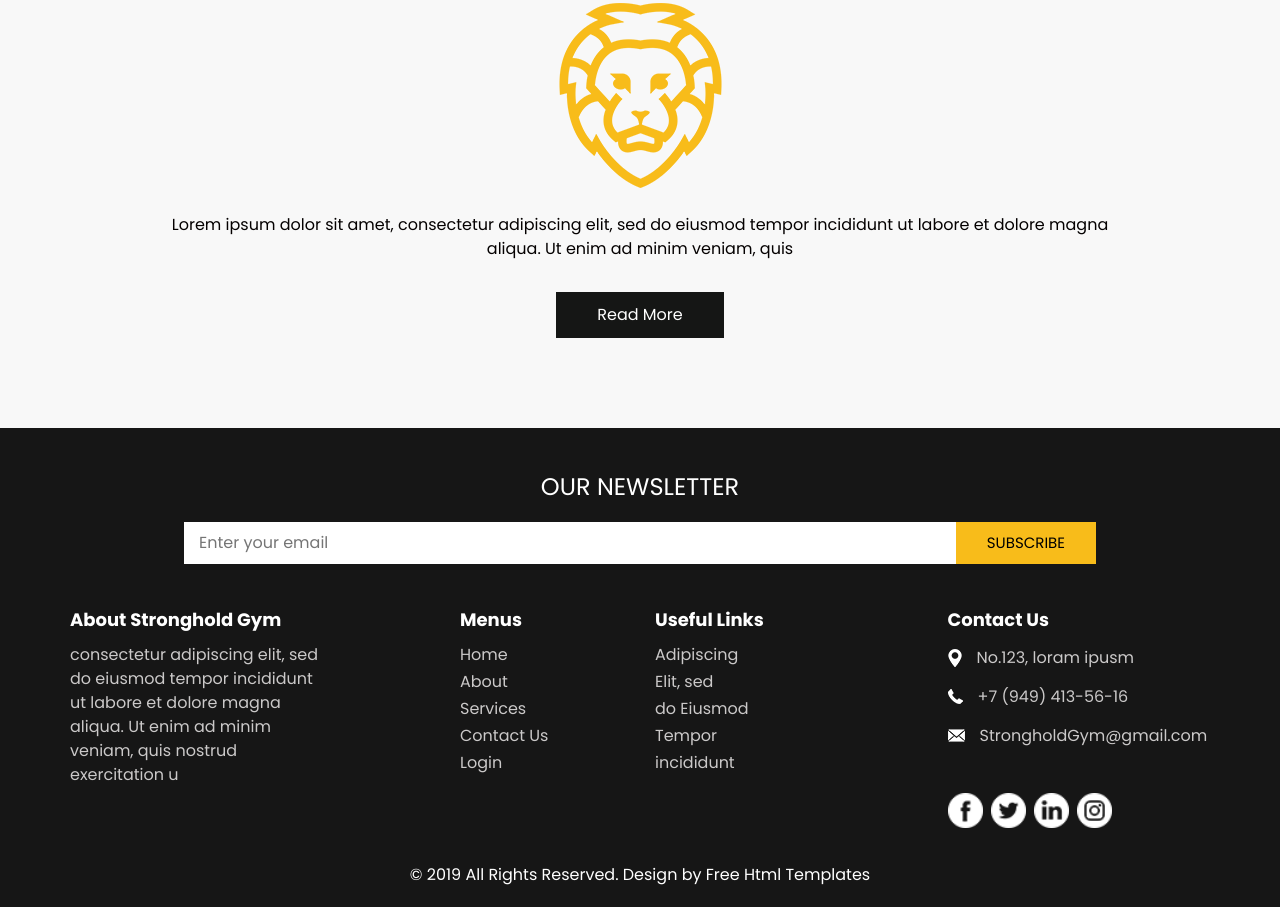
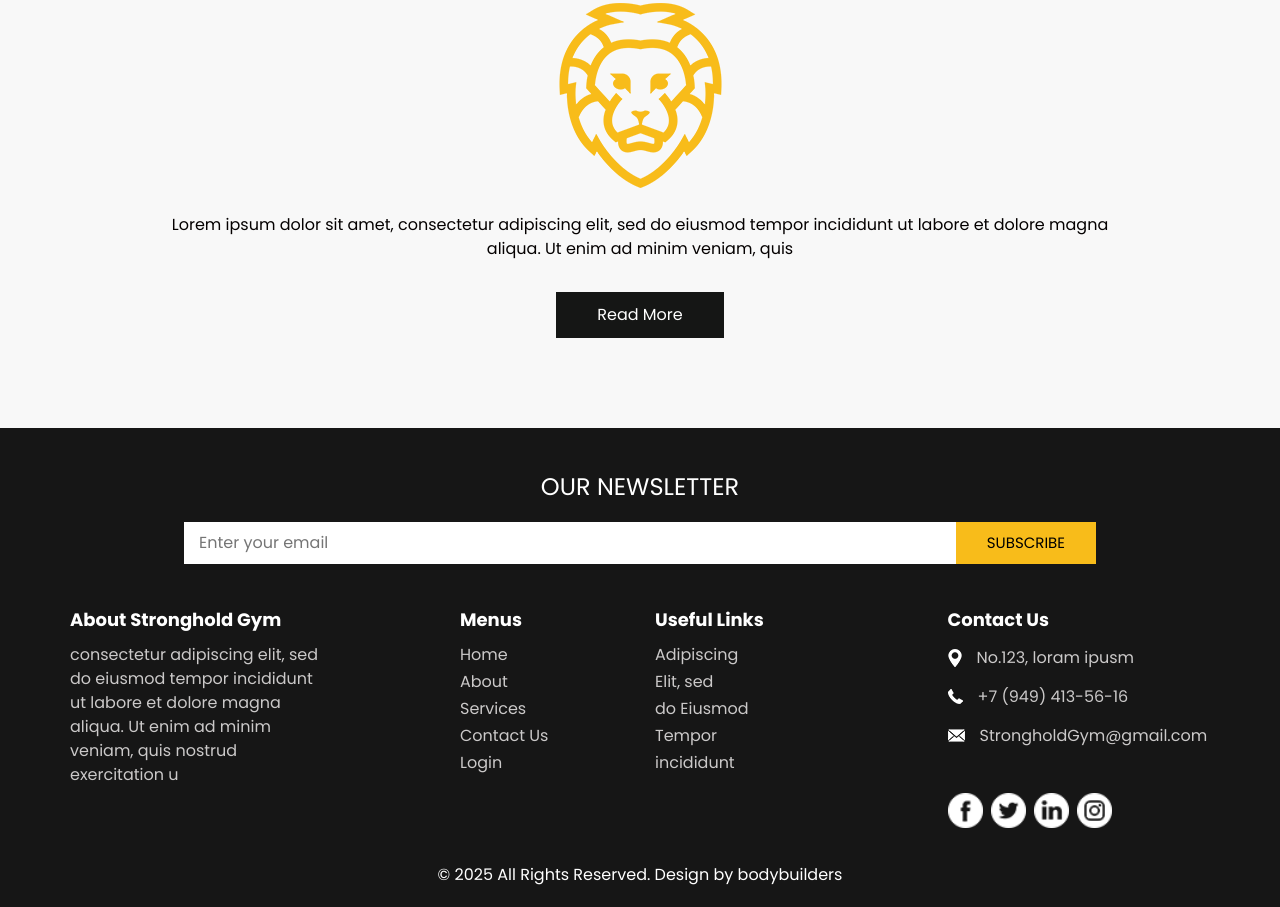
Before and after one commit to LO14er/Kurcach, a plain HTML site: page about.html in a window 1280 px wide. Shown: the part 315-1222 px from the top of the page. Drawn offline with nearby package versions, Linux system fonts and the light colour scheme; a web font is replaced by a local one.

Commit message:
Update about.html

```diff
--- a/about.html
+++ b/about.html
@@ -269,11 +269,11 @@
   <!-- end info section -->
 
 
-  <!-- footer section -->
+<!-- footer section -->
   <section class="container-fluid footer_section ">
     <p>
-      &copy; 2019 All Rights Reserved. Design by
-      <a href="https://html.design/">Free Html Templates</a>
+      &copy; 2025 All Rights Reserved. Design by
+      <a href="https://html.design/">bodybuilders</a>
     </p>
   </section>
   <!-- footer section -->
```
